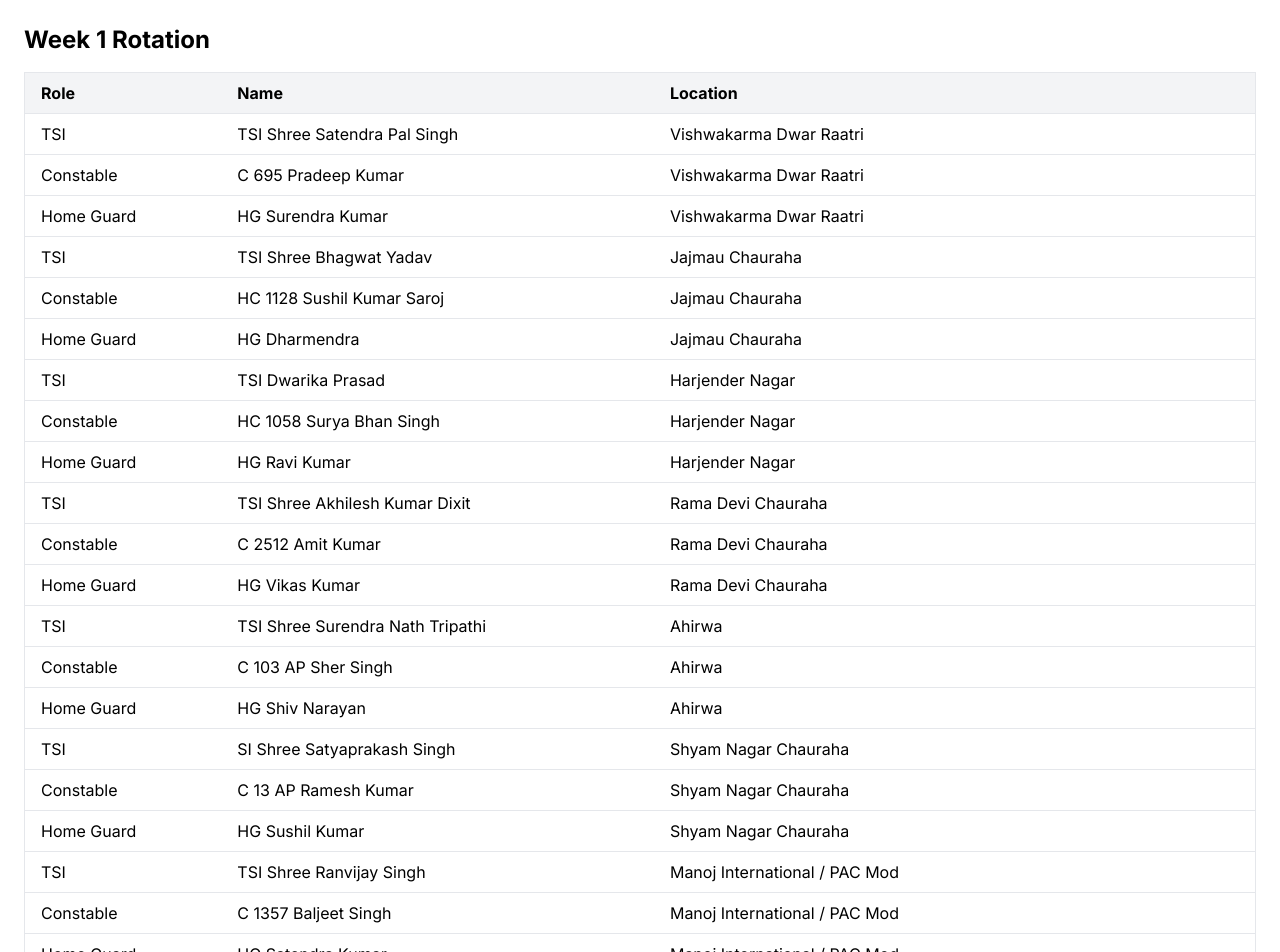
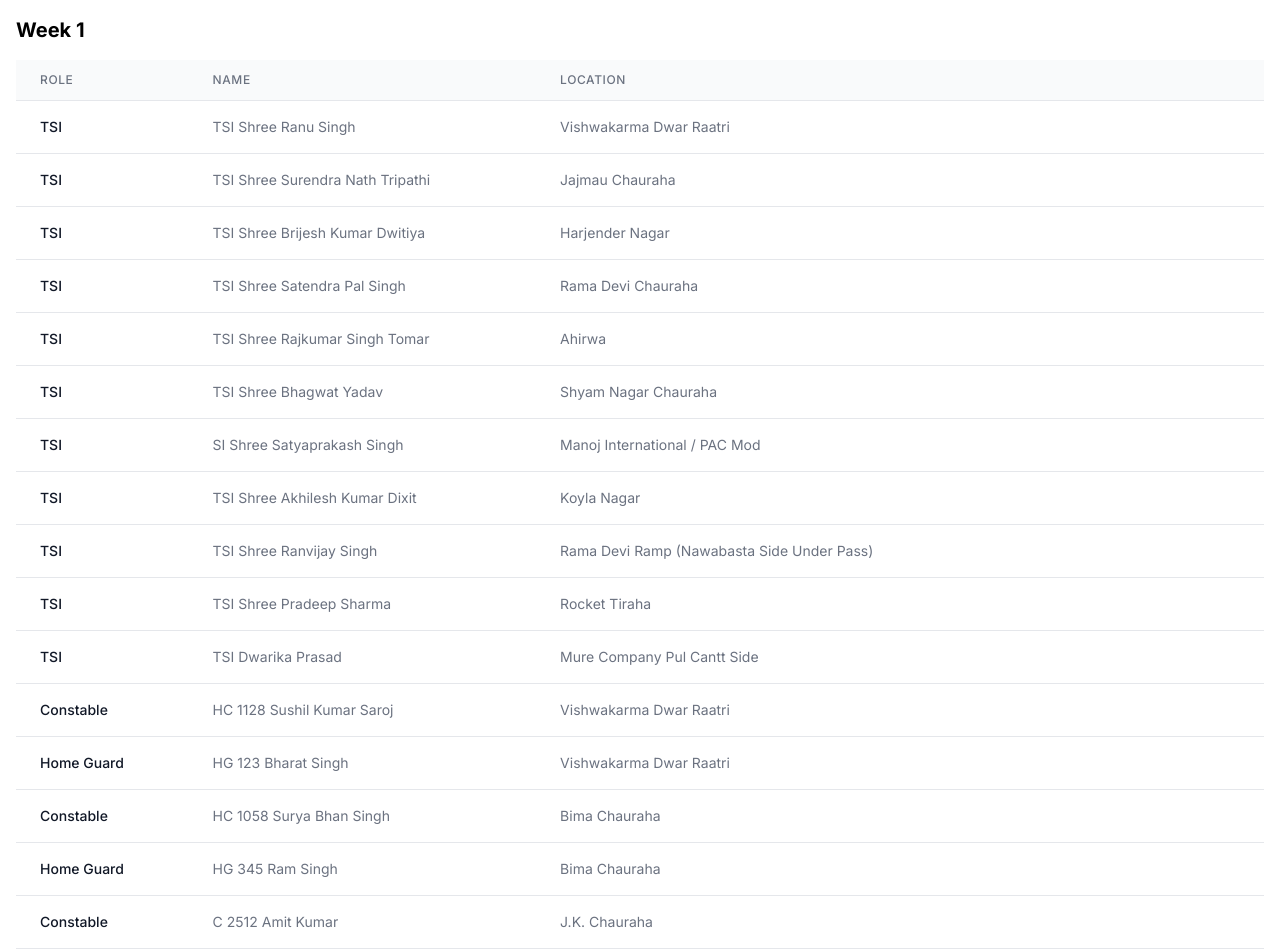
Before and after one commit to Tejaswgupta/hrms, a Next.js app: page / in a window 1280 px wide. Shown: the top 952 px of the page. Built offline with nearby package versions, Linux system fonts and the light colour scheme.

Commit message:
Rotation without duplication

```diff
--- a/components/component/ScheduleForRotation.tsx
+++ b/components/component/ScheduleForRotation.tsx
@@ -1,5 +1,3 @@
-// components/ScheduleForRotation.tsx
-"use client"
 import React, { useState, useEffect } from 'react';
 
 type Junction = {
@@ -12,14 +10,6 @@ type Personnel = {
   name: string;
   phone?: string;
 };
-
-type Rotation = {
-  week: number;
-  role: 'TSI' | 'Constable' | 'Home Guard';
-  name: string;
-  location: string;
-};
-
 
 const junctions: Junction[] = [
   { id: 'Vishwakarma Dwar Raatri', subJunctions: ['Vishwakarma Dwar Raatri'] },
@@ -71,82 +61,102 @@ const constables: Personnel[] = [
   { id: 'C2', name: 'HC 1128 Sushil Kumar Saroj', phone: '9670740597' },
   { id: 'C3', name: 'HC 1058 Surya Bhan Singh', phone: '9450263947' },
   { id: 'C4', name: 'C 2512 Amit Kumar', phone: '9369991847' },
-  { id: 'C5', name: 'C 103 AP Sher Singh', phone: '8899250944' },
-  { id: 'C6', name: 'C 13 AP Ramesh Kumar', phone: '8935095795' },
-  { id: 'C7', name: 'C 1357 Baljeet Singh', phone: '8957993527' },
-  { id: 'C8', name: 'HC 204 Jagdish Prasad', phone: '8004259534' },
-  { id: 'C9', name: 'C 63 AP Sunil Kumar Yadav', phone: '9044931590' },
-  { id: 'C10', name: 'C 1198 AP Raja Ram', phone: '9634637740' }
+  { id: 'C5', name: 'C 1254 Vikash Kumar', phone: '9026354891' },
+  { id: 'C6', name: 'C 1758 Ram Kumar', phone: '9123456789' },
+  { id: 'C7', name: 'C 9843 Suraj Singh', phone: '9988776655' },
+  { id: 'C8', name: 'C 5678 Rakesh Gupta', phone: '8765432190' },
+  { id: 'C9', name: 'C 1234 Sanjay Verma', phone: '9898989898' },
+  { id: 'C10', name: 'C 4321 Manoj Tiwari', phone: '7676767676' }
 ];
 
 const homeGuards: Personnel[] = [
-  { id: 'HG1', name: 'HG Surendra Kumar', phone: '8899817486' },
-  { id: 'HG2', name: 'HG Dharmendra', phone: '8299697550' },
-  { id: 'HG3', name: 'HG Ravi Kumar', phone: '9519291995' },
-  { id: 'HG4', name: 'HG Vikas Kumar', phone: '7007153003' },
-  { id: 'HG5', name: 'HG Shiv Narayan', phone: '9140119651' },
-  { id: 'HG6', name: 'HG Sushil Kumar', phone: '7524986954' },
-  { id: 'HG7', name: 'HG Satendra Kumar', phone: '9140700837' },
-  { id: 'HG8', name: 'HG Hari Mohan', phone: '8318420628' },
-  { id: 'HG9', name: 'HG Dharmendra Pal', phone: '8874546886' },
-  { id: 'HG10', name: 'HG Manish Kumar', phone: '9369709063' }
+  { id: 'HG1', name: 'HG 123 Bharat Singh', phone: '9876543210' },
+  { id: 'HG2', name: 'HG 234 Shyam Lal', phone: '9123456780' },
+  { id: 'HG3', name: 'HG 345 Ram Singh', phone: '9988776650' },
+  { id: 'HG4', name: 'HG 456 Ramesh Kumar', phone: '9876543211' },
+  { id: 'HG5', name: 'HG 567 Mohan Lal', phone: '9876543212' },
+  { id: 'HG6', name: 'HG 678 Suresh Kumar', phone: '9876543213' },
+  { id: 'HG7', name: 'HG 789 Rakesh Singh', phone: '9876543214' },
+  { id: 'HG8', name: 'HG 890 Ajay Kumar', phone: '9876543215' },
+  { id: 'HG9', name: 'HG 901 Vijay Kumar', phone: '9876543216' },
+  { id: 'HG10', name: 'HG 012 Kamal Singh', phone: '9876543217' }
 ];
 
-const ScheduleForRotation: React.FC = () => {
-  const [currentWeek, setCurrentWeek] = useState(1);
-  const [rotation, setRotation] = useState<Rotation[]>([]);
+const rotatePersonnel = (weekNumber: number) => {
+  const schedule: { week: number; details: { role: string; name: string; location: string }[] } = {
+    week: weekNumber,
+    details: [],
+  };
+
+  const shuffledTSIs = [...tsis].sort(() => Math.random() - 0.5);
+  const shuffledConstables = [...constables].sort(() => Math.random() - 0.5);
+  const shuffledHomeGuards = [...homeGuards].sort(() => Math.random() - 0.5);
+
+  shuffledTSIs.forEach((tsi, index) => {
+    const tsiJunction = junctions[index % junctions.length];
+    schedule.details.push({ role: 'TSI', name: tsi.name, location: tsiJunction.id });
+  });
+
+  let personnelIndex = 0;
+
+  junctions.forEach((junction) => {
+    junction.subJunctions.forEach((subJunction, subIndex) => {
+      const constableIndex = (weekNumber + personnelIndex) % shuffledConstables.length;
+      const homeGuardIndex = (weekNumber + personnelIndex) % shuffledHomeGuards.length;
+
+      const constable = shuffledConstables[constableIndex];
+      const homeGuard = shuffledHomeGuards[homeGuardIndex];
+
+      schedule.details.push({ role: 'Constable', name: constable.name, location: subJunction });
+      schedule.details.push({ role: 'Home Guard', name: homeGuard.name, location: subJunction });
+
+      personnelIndex++;
+    });
+  });
+
+  return schedule;
+};
+
+const RotationSchedule: React.FC = () => {
+  const [schedule, setSchedule] = useState<{ week: number; details: { role: string; name: string; location: string }[] }[]>([]);
 
   useEffect(() => {
-    const newRotation: Rotation[] = [];
-
-    junctions.forEach((junction, index) => {
-      const tsi = tsis[index % tsis.length];
-      const constable = constables[index % constables.length];
-      const homeGuard = homeGuards[index % homeGuards.length];
-
-      newRotation.push(
-        { week: currentWeek, role: 'TSI', name: tsi.name, location: junction.id },
-        { week: currentWeek, role: 'Constable', name: constable.name, location: junction.id },
-        { week: currentWeek, role: 'Home Guard', name: homeGuard.name, location: junction.id }
-      );
-    });
-
-    setRotation(newRotation);
-  }, [currentWeek]);
+    const newSchedule = [];
+    for (let week = 1; week <= 4; week++) {
+      newSchedule.push(rotatePersonnel(week));
+    }
+    setSchedule(newSchedule);
+  }, []);
 
   return (
-    <div className="p-6">
-      <h1 className="text-2xl font-bold mb-4">Week {currentWeek} Rotation</h1>
+    <div className="container mx-auto p-4">
+      {schedule.map((weekSchedule, index) => (
+        <div key={index} className="mb-8">
+          <h3 className="text-xl font-bold mb-4">Week {weekSchedule.week}</h3>
           <div className="overflow-x-auto">
-        <table className="min-w-full bg-white border border-gray-200">
-          <thead>
-            <tr className="bg-gray-100 border-b border-gray-200">
-              <th className="text-left py-2 px-4">Role</th>
-              <th className="text-left py-2 px-4">Name</th>
-              <th className="text-left py-2 px-4">Location</th>
+            <table className="min-w-full divide-y divide-gray-200">
+              <thead className="bg-gray-50">
+                <tr>
+                  <th className="px-6 py-3 text-left text-xs font-medium text-gray-500 uppercase tracking-wider">Role</th>
+                  <th className="px-6 py-3 text-left text-xs font-medium text-gray-500 uppercase tracking-wider">Name</th>
+                  <th className="px-6 py-3 text-left text-xs font-medium text-gray-500 uppercase tracking-wider">Location</th>
                 </tr>
               </thead>
-          <tbody>
-            {rotation.map((duty, index) => (
-              <tr key={index} className="border-b border-gray-200">
-                <td className="py-2 px-4">{duty.role}</td>
-                <td className="py-2 px-4">{duty.name}</td>
-                <td className="py-2 px-4">{duty.location}</td>
+              <tbody className="bg-white divide-y divide-gray-200">
+                {weekSchedule.details.map((detail, detailIndex) => (
+                  <tr key={detailIndex}>
+                    <td className="px-6 py-4 whitespace-nowrap text-sm font-medium text-gray-900">{detail.role}</td>
+                    <td className="px-6 py-4 whitespace-nowrap text-sm text-gray-500">{detail.name}</td>
+                    <td className="px-6 py-4 whitespace-nowrap text-sm text-gray-500">{detail.location}</td>
                   </tr>
                 ))}
               </tbody>
             </table>
           </div>
-      <div className="mt-4">
-        <button
-          className="bg-blue-500 hover:bg-blue-700 text-white font-bold py-2 px-4 rounded"
-          onClick={() => setCurrentWeek(currentWeek + 1)}
-        >
-          Next Week
-        </button>
         </div>
+      ))}
     </div>
   );
 };
 
-export default ScheduleForRotation;
+export default RotationSchedule;
```
Lines whose indentation alone changed are shown as unchanged.
